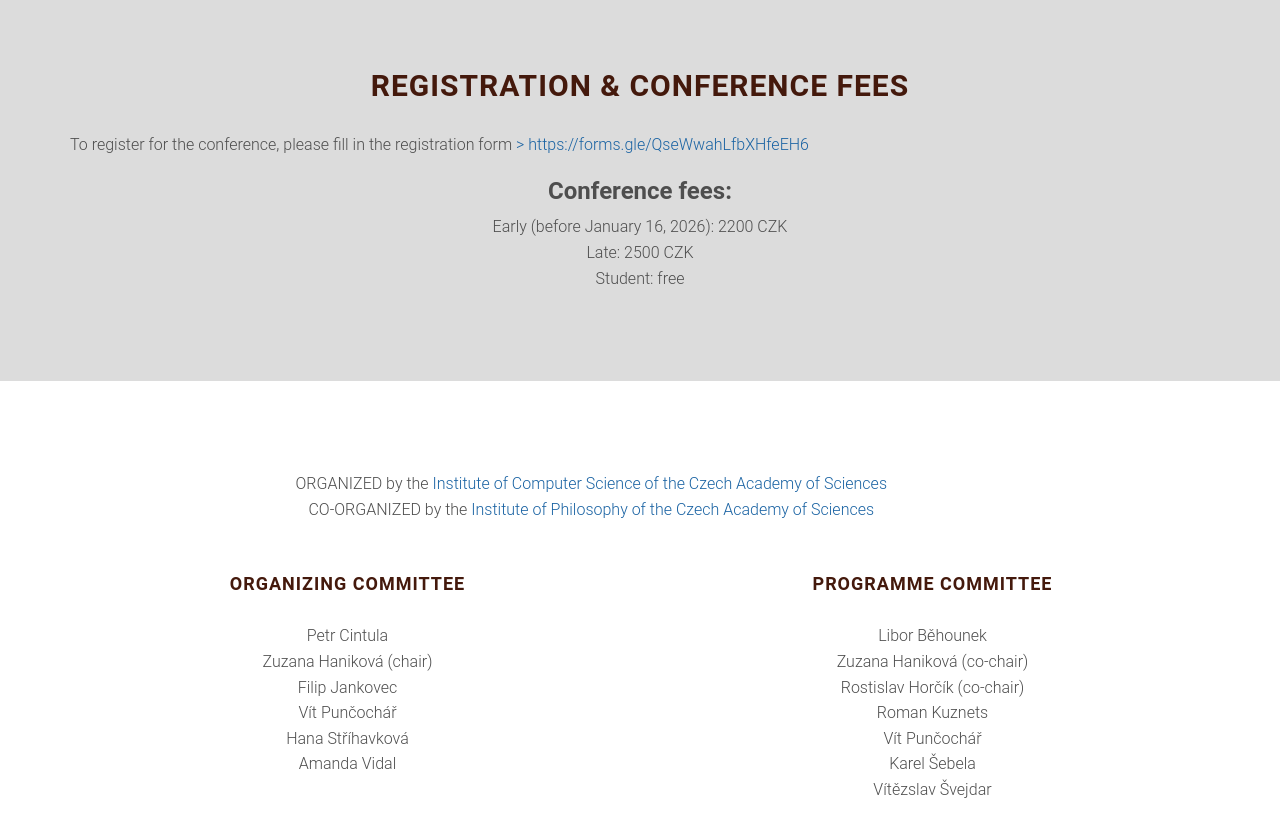
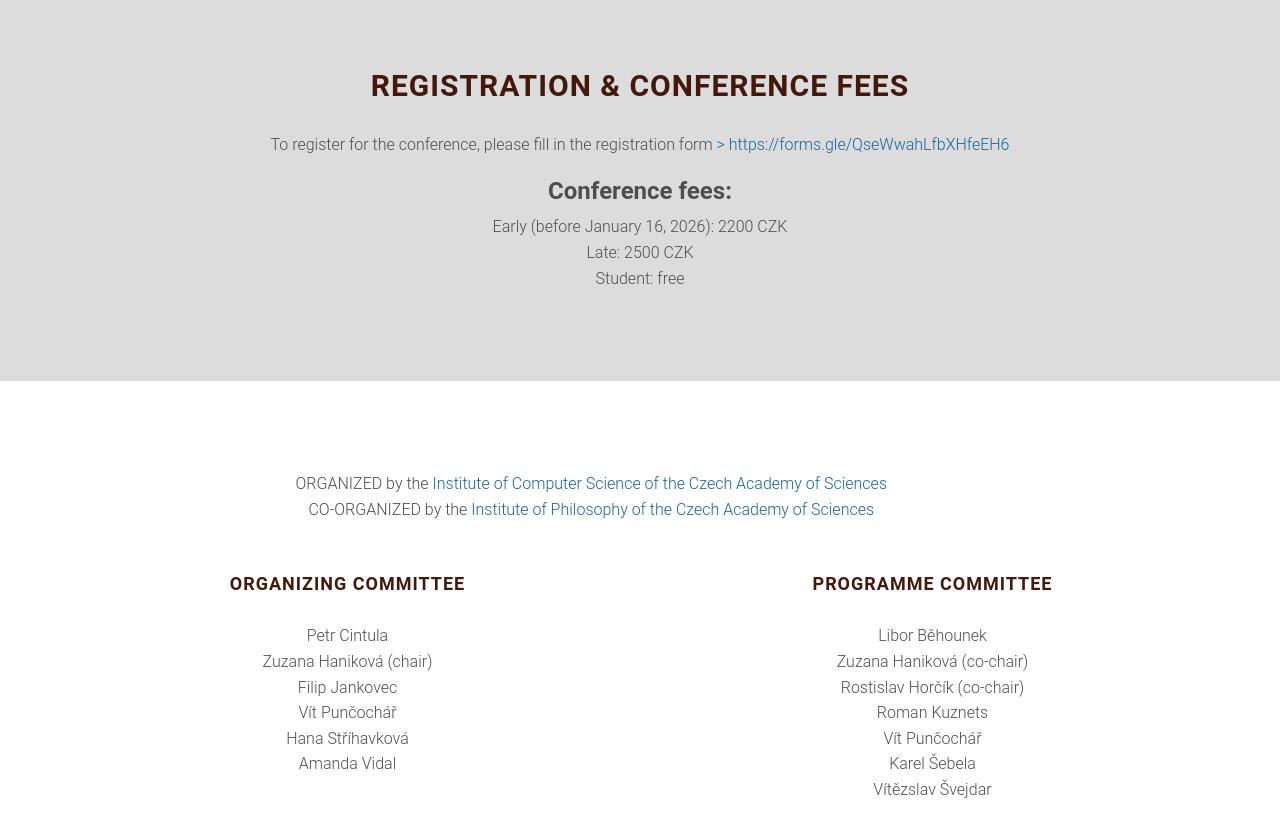
Before and after one commit to cglbl2026/cglbl2026.github.io, a website: page index.html in a window 1280 px wide. Shown: the part 2180-3017 px from the top of the page. Drawn offline with Linux system fonts and the light colour scheme; a web font is replaced by a local one.

Commit message:
Update index.html

```diff
--- a/index.html
+++ b/index.html
@@ -244,8 +244,8 @@
                 <div class="col-sm-12">
 
                    <h2 class="section-title">Registration & Conference Fees</h2>
-                    To register for the conference, please fill in the registration form <a href="https://forms.gle/QseWwahLfbXHfeEH6">
-> https://forms.gle/QseWwahLfbXHfeEH6</a>
+                    <div style="text-align:center;">To register for the conference, please fill in the registration form <a href="https://forms.gle/QseWwahLfbXHfeEH6">
+> https://forms.gle/QseWwahLfbXHfeEH6</a></div>
 
                     <div style="text-align: center;"> <h3> Conference fees:</h3>
                     Early (before January 16, 2026): 2200 CZK <br>
```
